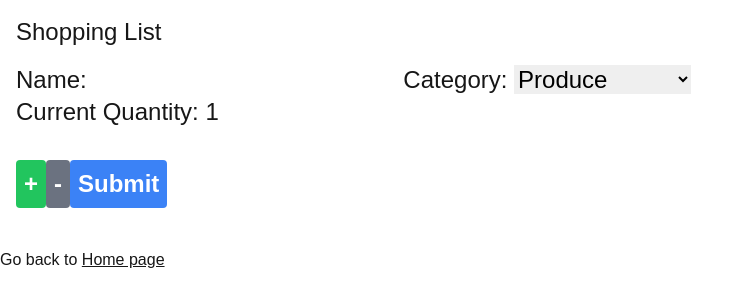
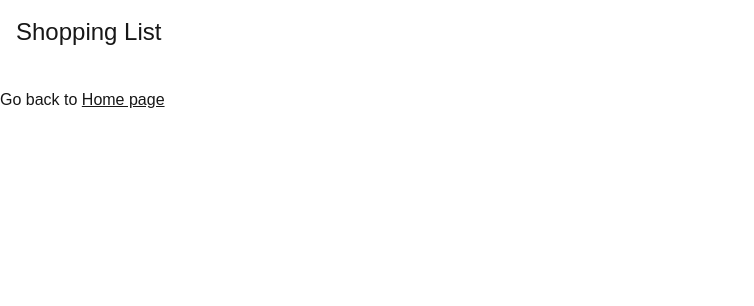
Before and after one commit to Jeffdcdr/cprg306-assignments, a Next.js app: page /week-6 in a window 1280 px wide. Shown: the top 306 px of the page, without its empty margins (0-754 px from the left). Built offline with nearby package versions, Linux system fonts and the light colour scheme.

Commit message:
removing the week-5 copy
and replacing it with the week 6 instructons

```diff
--- /dev/null
+++ b/app/week-6/item-list.js
@@ -0,0 +1,75 @@
+"use client";
+
+import { useState } from "react";
+import itemsJson from "./items.json";
+import Item from "./items";
+
+export default function ItemList() {
+  const [sortby, setSortby] = useState("name");
+
+  return (
+    <div>
+      {/* <h1>Shopping List - ItemList </h1> */}
+      <Item
+        name={item1.name}
+        quantity={item1.quantity}
+        category={item1.category}
+      />
+      <Item
+        name={item2.name}
+        quantity={item2.quantity}
+        category={item2.category}
+      />
+      <Item
+        name={item3.name}
+        quantity={item3.quantity}
+        category={item3.category}
+      />
+      <Item
+        name={item4.name}
+        quantity={item4.quantity}
+        category={item4.category}
+      />
+      <Item
+        name={item5.name}
+        quantity={item5.quantity}
+        category={item5.category}
+      />
+      <Item
+        name={item6.name}
+        quantity={item6.quantity}
+        category={item6.category}
+      />
+      <Item
+        name={item7.name}
+        quantity={item7.quantity}
+        category={item7.category}
+      />
+      <Item
+        name={item8.name}
+        quantity={item8.quantity}
+        category={item8.category}
+      />
+      <Item
+        name={item9.name}
+        quantity={item9.quantity}
+        category={item9.category}
+      />
+      <Item
+        name={item10.name}
+        quantity={item10.quantity}
+        category={item10.category}
+      />
+      <Item
+        name={item11.name}
+        quantity={item11.quantity}
+        category={item11.category}
+      />
+      <Item
+        name={item12.name}
+        quantity={item12.quantity}
+        category={item12.category}
+      />
+    </div>
+  );
+}
--- /dev/null
+++ b/app/week-6/items.js
@@ -0,0 +1,8 @@
+export default function Item({ name, quantity, category }) {
+  return (
+    <section className="p-2 m-4 bg-gray-900 max-w-sm">
+      <h2 className="text-xl font-bold">{name}</h2>
+      <p className="text-sm">Buy {quantity} in {category}</p>
+    </section>
+  );
+}
--- /dev/null
+++ b/app/week-6/items.json
@@ -0,0 +1,74 @@
+[
+  {
+    "id": "1h2GJKH12gkHG31h1H",
+    "name": "milk, 4 L 🥛",
+    "quantity": 1,
+    "category": "dairy"
+  },
+  {
+    "id": "2KJH3k2j3H1k2J3K1H",
+    "name": "bread 🍞",
+    "quantity": 2,
+    "category": "bakery"
+  },
+  {
+    "id": "3h2KJH3k2j3H1k2J3",
+    "name": "eggs, dozen 🥚",
+    "quantity": 2,
+    "category": "dairy"
+  },
+  {
+    "id": "4k2J3K1H2GJKH12gk",
+    "name": "bananas 🍌",
+    "quantity": 6,
+    "category": "produce"
+  },
+  {
+    "id": "5H1h1H2KJH3k2j3H",
+    "name": "broccoli 🥦",
+    "quantity": 3,
+    "category": "produce"
+  },
+  {
+    "id": "6H1k2J3K1H2GJKH1",
+    "name": "chicken breasts, 1 kg 🍗",
+    "quantity": 1,
+    "category": "meat"
+  },
+  {
+    "id": "7gkHG31h1H2KJH3k",
+    "name": "pasta sauce 🍝",
+    "quantity": 3,
+    "category": "canned goods"
+  },
+  {
+    "id": "8j3H1k2J3K1H2GJK",
+    "name": "spaghetti, 454 g 🍝",
+    "quantity": 2,
+    "category": "dry goods"
+  },
+  {
+    "id": "9H12gkHG31h1H2KJ",
+    "name": "toilet paper, 12 pack 🧻",
+    "quantity": 1,
+    "category": "household"
+  },
+  {
+    "id": "10H3k2j3H1k2J3K1",
+    "name": "paper towels, 6 pack",
+    "quantity": 1,
+    "category": "household"
+  },
+  {
+    "id": "11k2J3K1H2GJKH12",
+    "name": "dish soap 🍽️",
+    "quantity": 1,
+    "category": "household"
+  },
+  {
+    "id": "12GJKH12gkHG31h1",
+    "name": "hand soap 🧼",
+    "quantity": 4,
+    "category": "household"
+  }
+]
--- a/app/week-6/new-item.js
+++ /dev/null
@@ -1,103 +0,0 @@
-"use client";
-
-import { useState } from "react";
-
-export default function NewItem() {
-  let [quantity, setQuantity] = useState(1);
-  let [name, setName] = useState("");
-  let [category, setCategory] = useState("produce");
-  let [nameError, setNameError] = useState("");
-
-  let increment = () => (quantity < 20 ? setQuantity(quantity + 1) : null);
-  let decrement = () => (quantity > 1 ? setQuantity(quantity - 1) : null);
-
-  const handleSubmit = (event) => {
-    event.preventDefault();
-    let item = { name, quantity, category };
-    console.log(item);
-    alert(`You added ${quantity} ${name} to the ${category} category`);
-
-    //reset form
-    setQuantity(1);
-    setCategory("produce");
-    setName("");
-  };
-
-  return (
-    <form
-      // onSubmit={(event) => handleSubmit(event)}
-      onSubmit={handleSubmit}
-      className="text-2xl mx-4 my-4"
-    >
-      <label htmlFor="name">Name: </label>
-      <input
-        className="text-black"
-        type="text"
-        id="name"
-        value={name}
-        onChange={(event) => setName(event.target.value)}
-      />
-
-      <label htmlFor="category">Category: </label>
-      <select
-        className="text-black"
-        id="category"
-        value={category}
-        onChange={(event) => setCategory(event.target.value)}
-      >
-        <option value="produce">Produce</option>
-        <option value="dairy">Dairy</option>
-        <option value="bakery">Bakery</option>
-        <option value="meat">Meat</option>
-        <option value="frozen foods">Frozen foods</option>
-        <option value="canned goods">Canned goods</option>
-        <option value="dry goods">Dry Goods</option>
-        <option value="beverages">Beverages</option>
-        <option value="snacks">Snacks</option>
-        <option value="other">Other</option>
-      </select>
-
-      <br></br>
-      <h3>Current Quantity: {quantity}</h3>
-      <br></br>
-
-      <div>
-        <input //increment button
-          type="button"
-          value="+"
-          onClick={increment}
-          className={`${
-            quantity === 20
-              ? "bg-gray-500 cursor-not-allowed"
-              : "bg-green-500 hover:bg-green-700"
-          } text-white font-bold py-2 px-2 rounded`}
-        />
-        <input //decrement button
-          type="button"
-          value="-"
-          onClick={decrement}
-          className={`${
-            quantity === 1
-              ? "bg-gray-500 cursor-not-allowed"
-              : "bg-red-500 hover:bg-red-700"
-          } text-white font-bold py-2 px-2 rounded`}
-        />
-
-        <input //submit button
-          type="submit"
-          value="Submit"
-          // onClick={handleSubmit}
-          className="bg-blue-500 hover:bg-blue-700 text-white font-bold py-2 px-2 rounded"
-          // className={`${
-          //   name === ""
-          //     ? "bg-gray-500 "
-          //     : "bg-blue-500 hover:bg-blue-700"
-          // } text-white font-bold py-2 px-2 rounded`}
-          // onClick={() =>
-          //   name === "" ? alert("Please enter a name!") : handleSubmit()
-          // }
-        />
-      </div>
-    </form>
-  );
-}
--- a/app/week-6/page.js
+++ b/app/week-6/page.js
@@ -1,11 +1,11 @@
 import Link from "next/link";
-import NewItem from "./new-item";
+
 
 export default function Page() {
     return (
       <main>
         <h1 className="text-2xl mx-4 my-4">Shopping List</h1>
-        <NewItem/>
+
         <br></br>
         <p>
         Go back to <Link href="/" className="underline">Home page</Link>
```
